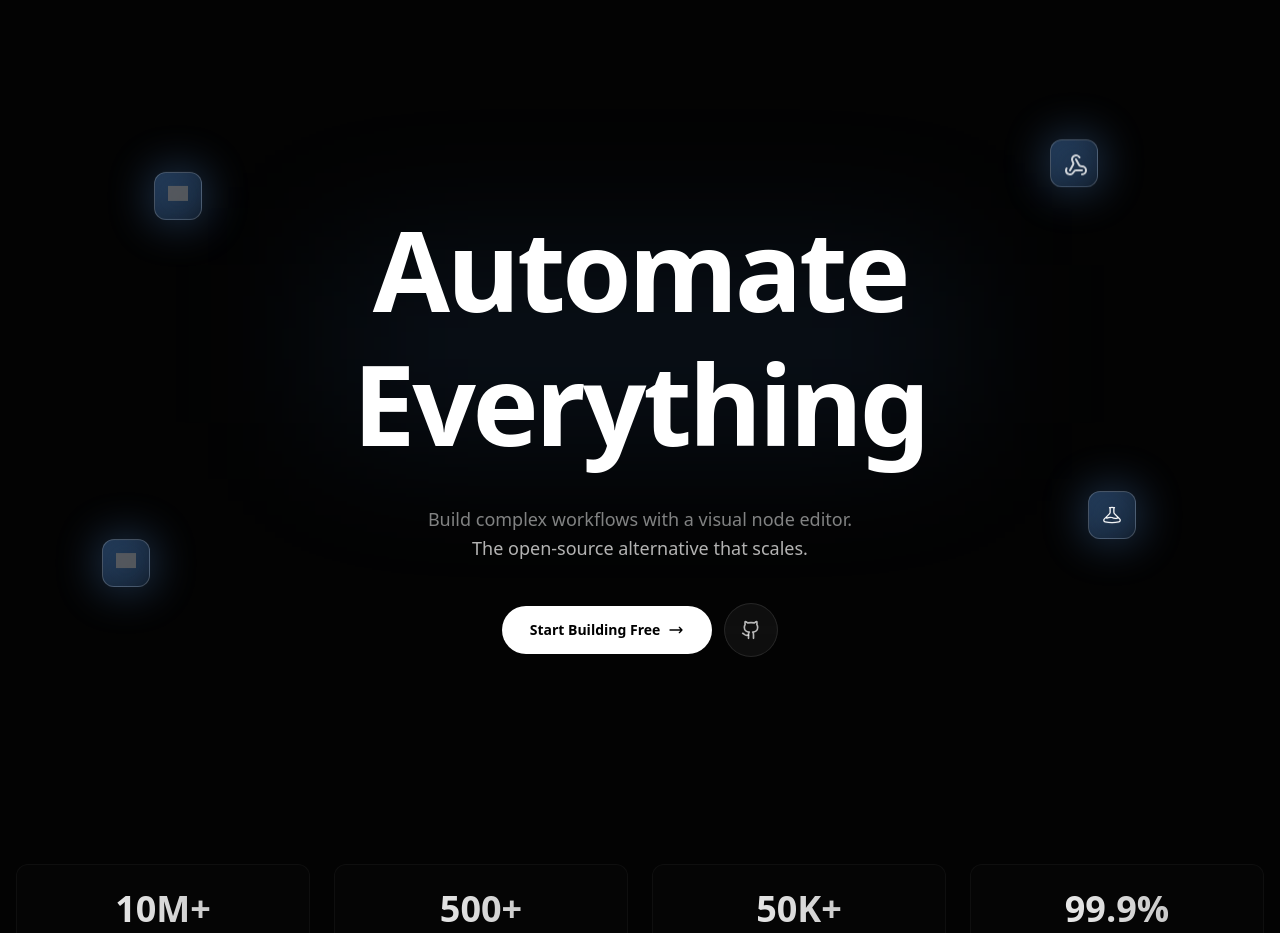
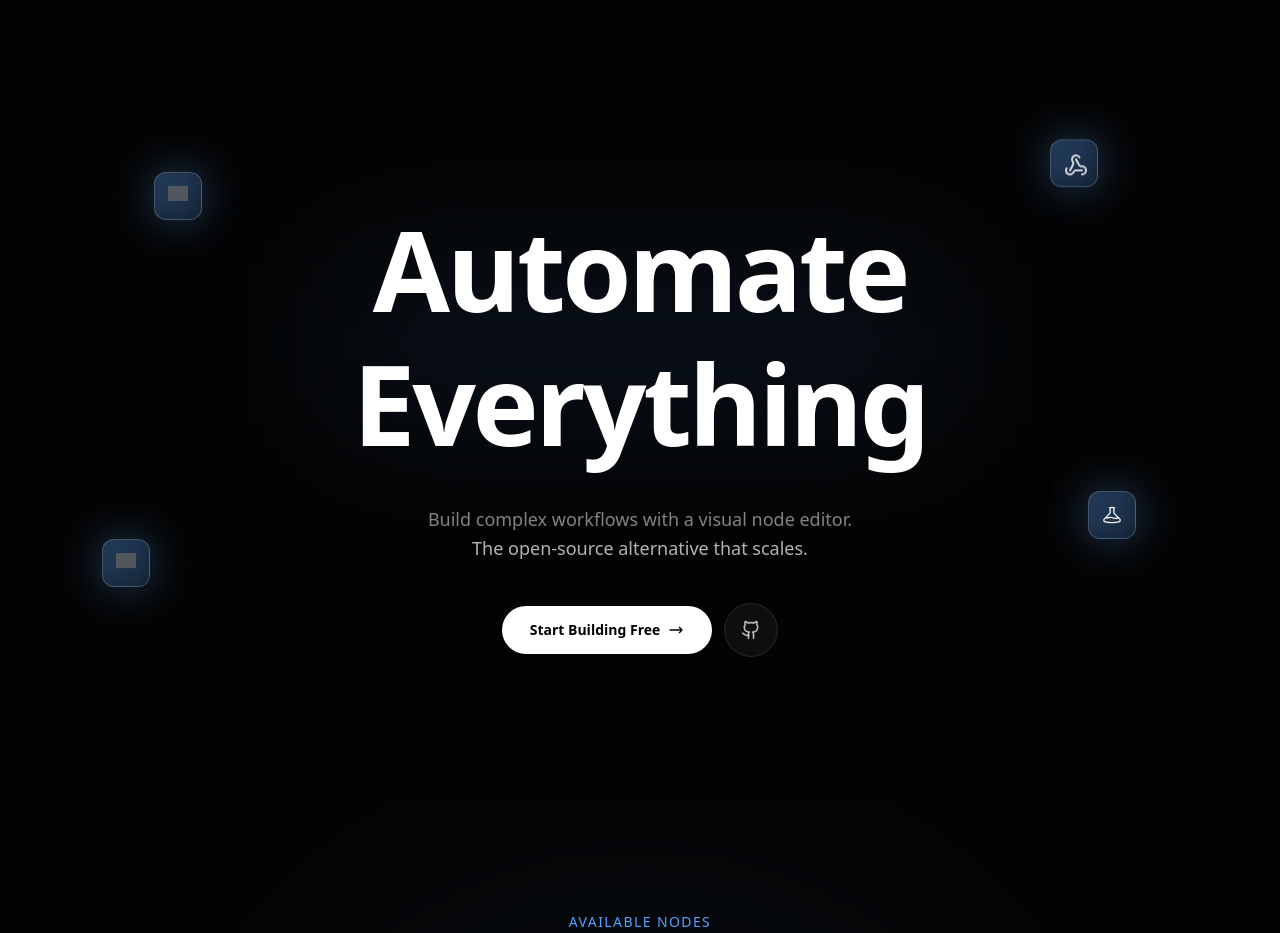
Before and after one commit to AmritHehe/n8n, a Next.js app in the folder apps/web/: page /landingV3 in a window 1280 px wide. Shown: the top 933 px of the page. Built offline with nearby package versions, Linux system fonts and the light colour scheme; grey boxes are pictures that could not be loaded.

Commit message:
removed socialProofs

```diff
--- a/apps/web/app/landingV3/page.tsx
+++ b/apps/web/app/landingV3/page.tsx
@@ -29,7 +29,6 @@ export default function LandingV3() {
 
                     <div className="relative z-10">
                         <Hero />
-                        <SocialProof />
                         <WorkflowAnimation />
                     </div>
 
```
